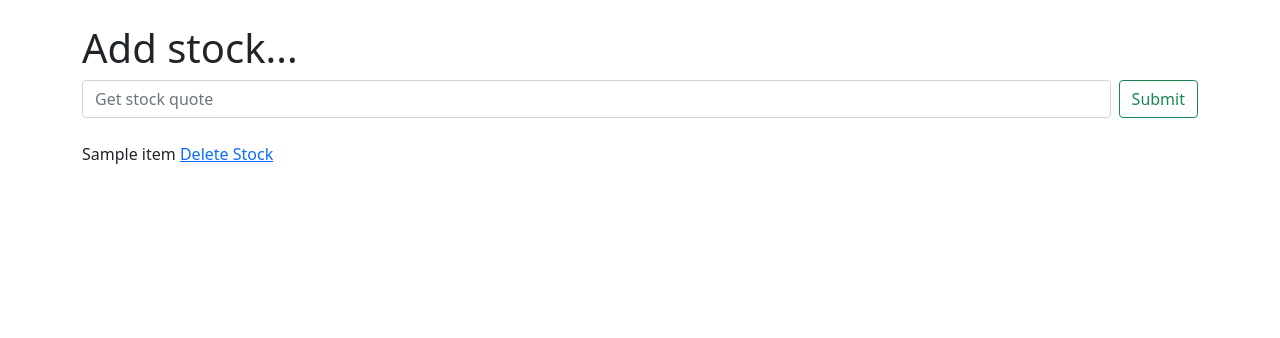
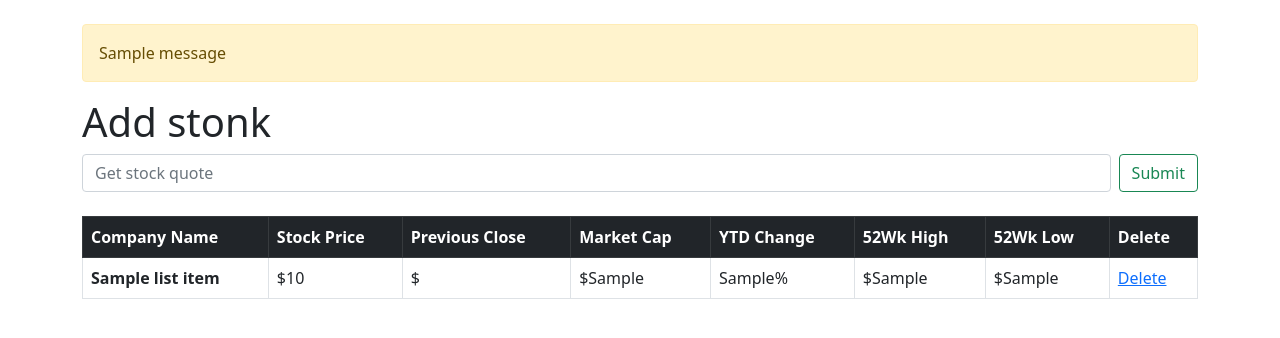
Before and after one commit to joerez/django-stocks, a Django app: template stocks/quotes/templates/add_stock.html in a window 1280 px wide. Shown: the part 78-416 px from the top of the page. Run offline with Django 3.2, Linux system fonts and the light colour scheme; the template is opened without the code that fills it: most values are stand-ins (such as "Sample title", 1, 10 or a date in 2020); one stand-in notice (Sample message) is shown.

Commit message:
add table, make delete work with output

```diff
--- a/stocks/quotes/templates/add_stock.html
+++ b/stocks/quotes/templates/add_stock.html
@@ -1,7 +1,7 @@
 {% extends 'base.html' %}
 {% block content %}
 
-<h1>Add stock...</h1>
+<h1>Add stonk</h1>
 
 <form action="{% url 'add_stock' %}" method="POST" class="d-flex">
     {% csrf_token %}
@@ -10,11 +10,37 @@
 </form>
 
 <br />
+<table class="table  table-bordered table-hover">
+    <thead class="table-dark">
+      <tr>
+        <th scope="col">Company Name</th>
+        <th scope="col">Stock Price</th>
+        <th scope="col">Previous Close</th>
+        <th scope="col">Market Cap</th>
+        <th scope="col">YTD Change</th>
+        <th scope="col">52Wk High</th>
+        <th scope="col">52Wk Low</th>
+        <th scope="col">Delete</th>
+      </tr>
+    </thead>
+    <tbody>
+        {% if output %}
+            {% for list_item in output %}
+                <tr>
+                    <th scope="row">{{ list_item.companyName }}</th>
+                    <td>${{ list_item.latestPrice }} </td>
+                    <td>${{ list_item.previousClose }} </td>
+                    <td>${{ list_item.marketCap }} </td>
+                    <td>{{ list_item.ytdChange }}% </td>
+                    <td>${{ list_item.week52High }} </td>
+                    <td>${{ list_item.week52Low }} </td>
+                    <td><a href="{% url 'delete' list_item.tickerid %}">Delete</a></td>
+                </tr>
+            {% endfor %}
+        {% endif %}
 
-{% for item in ticker %}
+    </tbody>
+  </table>
 
-    {{item}} <a href="{% url 'delete' item.id %}">Delete Stock</a> <br />
-
-{% endfor %}
 
 {% endblock %}
--- a/stocks/quotes/templates/base.html
+++ b/stocks/quotes/templates/base.html
@@ -39,6 +39,15 @@
       </nav>
     <div class="container">
         <br />
+
+        {% if messages %}
+          {% for message in messages %}
+            <div class="alert alert-dismissible alert-warning" role="alert">
+              {{ message }}
+            </div>
+          {% endfor %}
+        {% endif %}
+
         {% block content %}
 
         {% endblock %}
```
Also changed, not shown: stocks/quotes/views.py (+16 -1 lines), stocks/db.sqlite3.
